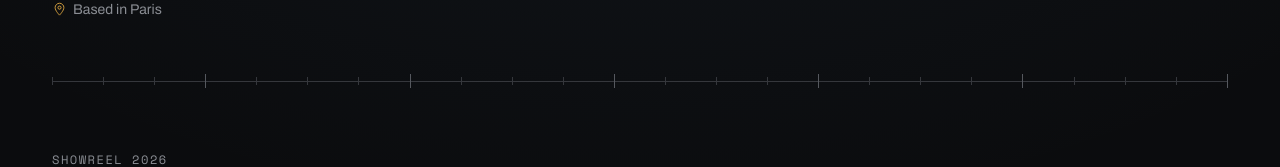
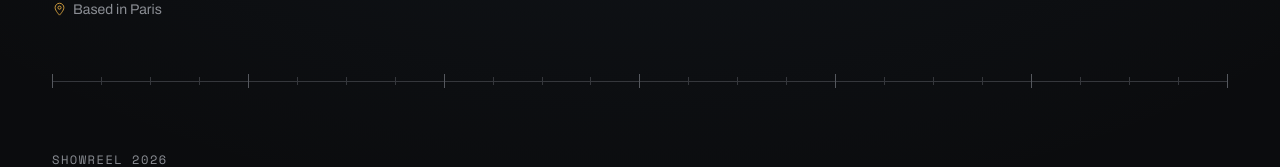
Before and after one commit to regulardesigner/dorian-website, a Vue app: page / in a window 1280 px wide. Shown: the part 241-408 px from the top of the page. Built offline with nearby package versions, Linux system fonts and the light colour scheme; no server answers.

Commit message:
feat: correct tick count and update comments for timeline rule component

```diff
--- a/src/components/TimelineRule.vue
+++ b/src/components/TimelineRule.vue
@@ -1,6 +1,7 @@
 <script setup>
-// Decorative separator styled like an NLE timeline track
-const TICKS = 24
+// Decorative separator styled like an NLE timeline track.
+// 4n + 1 ticks so the rule starts and ends on a major tick (major, 3 minor, major…)
+const TICKS = 25
 </script>
 
 <template>
@@ -11,7 +12,7 @@ const TICKS = 24
         v-for="n in TICKS"
         :key="n"
         class="w-px"
-        :class="n % 4 === 0 ? 'h-3.5 bg-faint' : 'h-2 bg-hairline-strong'"
+        :class="(n - 1) % 4 === 0 ? 'h-3.5 bg-faint' : 'h-2 bg-hairline-strong'"
       ></span>
     </div>
   </div>
```
